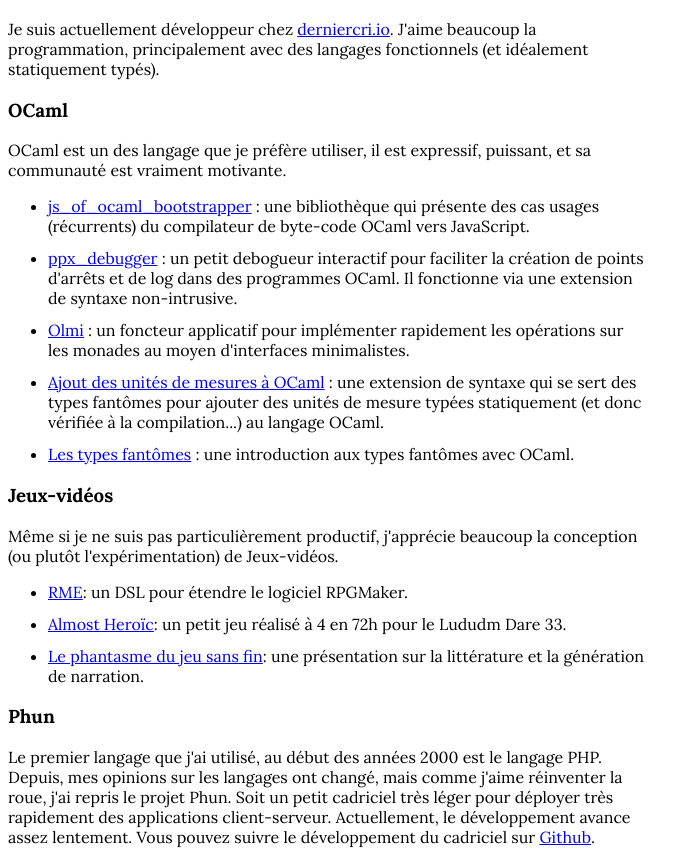
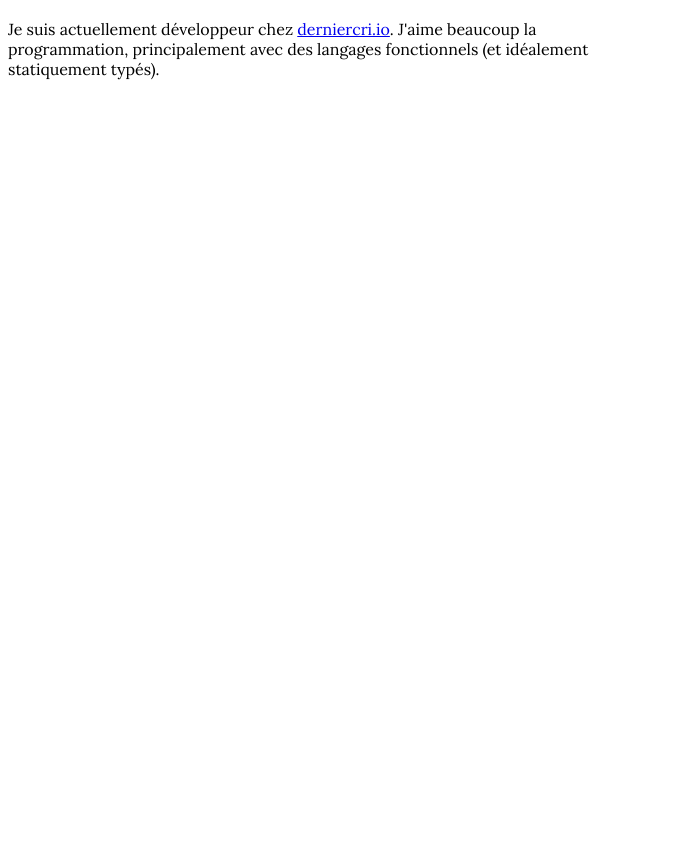
Before and after one commit to Fenntasy/xvw.github.io, a plain HTML site: page index.html in a window 1280 px wide. Shown: the part 65-928 px from the top of the page, without its empty margins (0-699 px from the left). After the commit the page ends 800 px from the top, so only its background shows below. Drawn offline with Linux system fonts and the light colour scheme.

Commit message:
Clean webpage

```diff
--- a/index.html
+++ b/index.html
@@ -15,63 +15,6 @@
         J'aime beaucoup la programmation, principalement avec des langages fonctionnels (et
         idéalement statiquement typés).
       </p>
-
-      <h3>OCaml</h3>
-      <p>
-        OCaml est un des langage que je préfère utiliser, il est expressif, puissant, et sa communauté
-        est vraiment motivante.
-      </p>
-
-      <ul>
-
-        <li>
-          <a href="https://github.com/xvw/js_of_ocaml_bootstrapper">js_of_ocaml_bootstrapper</a> :
-          une bibliothèque qui présente des cas usages (récurrents) du compilateur de byte-code OCaml
-          vers JavaScript.
-        </li>
-
-        <li>
-          <a href="https://github.com/xvw/ppx_debugger">ppx_debugger</a> : un petit debogueur interactif pour faciliter la création
-          de points d'arrêts et de log dans des programmes OCaml. Il fonctionne via une extension
-          de syntaxe non-intrusive.
-        </li>
-
-        <li>
-          <a href="https://github.com/xvw/olmi">Olmi</a> : un foncteur applicatif pour implémenter rapidement les opérations sur les
-          monades au moyen d'interfaces minimalistes.
-        </li>
-
-        <li>
-          <a href="https://github.com/xvw/ppx_measure">Ajout des unités de mesures à OCaml</a> :
-          une extension de syntaxe qui se sert des types fantômes pour ajouter des unités de mesure typées statiquement
-          (et donc vérifiée à la compilation...) au langage OCaml.
-        </li>
-        <li><a href="https://github.com/xvw/xvw.github.io__archives/raw/master/pdf/phantoms.pdf">Les types fantômes</a> :
-        une introduction aux types fantômes avec OCaml.
-        </li>
-      </ul>
-
-      <h3>Jeux-vidéos</h3>
-      <p>
-        Même si je ne suis pas particulièrement productif, j'apprécie beaucoup la conception
-        (ou plutôt l'expérimentation) de Jeux-vidéos.
-      </p>
-
-      <ul>
-        <li><a href="http://rmex.github.io">RME</a>: un DSL pour étendre le logiciel RPGMaker.</li>
-        <li><a href="http://ludumdare.com/compo/ludum-dare-33/?action=preview&uid=57278">Almost Heroïc</a>: un petit jeu réalisé à 4 en 72h pour le Lududm Dare 33.</li>
-        <li><a href="https://www.youtube.com/watch?v=Y4dska05A50">Le phantasme du jeu sans fin</a>: une présentation sur la littérature et la génération de narration.</li>
-      </ul>
-
-      <h3>Phun</h3>
-      <p>
-        Le premier langage que j'ai utilisé, au début des années 2000 est le langage PHP. Depuis, mes opinions sur les
-        langages ont changé, mais comme j'aime réinventer la roue, j'ai repris le projet Phun. Soit un petit cadriciel très
-        léger pour déployer très rapidement des applications client-serveur. Actuellement, le développement avance assez
-        lentement. Vous pouvez suivre le développement du cadriciel sur <a href="https://github.com/phphun">Github</a>.
-      </p>
-
-
     </div>
   </body>
 </htmL>
```
Also changed, not shown: 2 other files.
